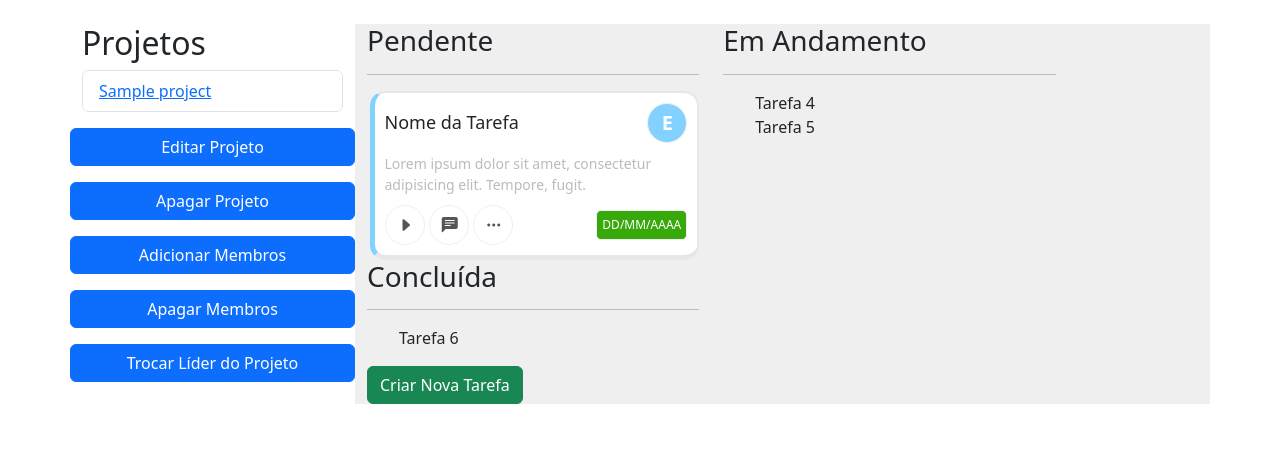
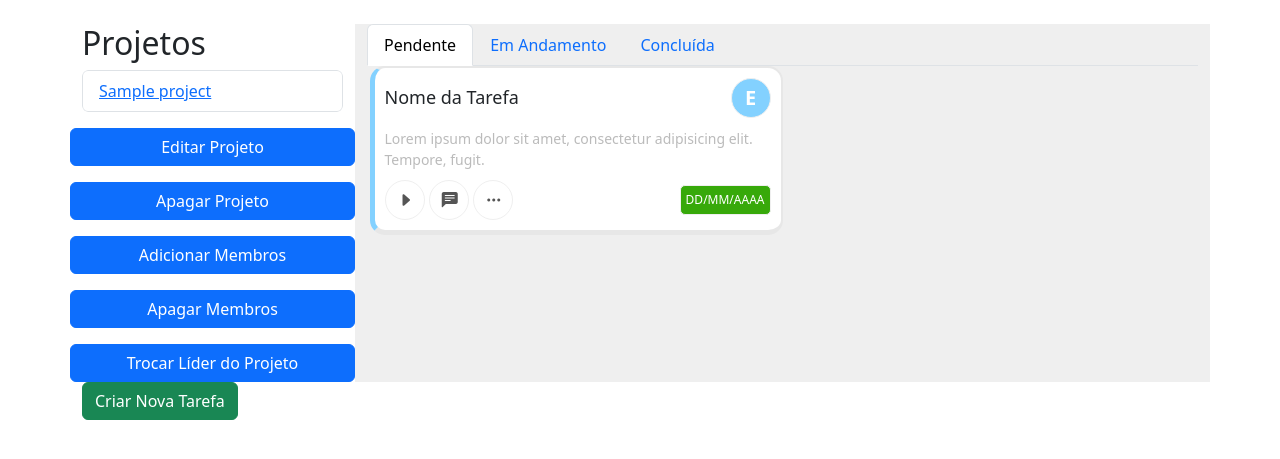
Before and after one commit to Altovisk09/Front-Dinamico-Projeto-Final, a Node server app: page /projects/600000000000000000000001 in a window 1280 px wide. Shown: the part 56-515 px from the top of the page. Run offline with Node 20, Linux system fonts and the light colour scheme; a user stored in the database is signed in; tables that the repository leaves empty hold one stand-in row (values such as "Sample post"); some libraries are stand-ins or nearby versions.

Commit message:
novo design para testes adotado

```diff
--- a/public/stylesheets/global.css
+++ b/public/stylesheets/global.css
@@ -7,6 +7,8 @@
 }
 main {
     background-color: #efefef;
+    width: 100%;
+    overflow-x: auto;
 }
 
 
--- a/src/views/userArea.ejs
+++ b/src/views/userArea.ejs
@@ -55,13 +55,21 @@
                 </div>
             </aside>
             <main class="col-md-9">
-                <div style="width: 100%; overflow-x: auto;">
-                    <div class="row">
-                        <!-- Coluna "Pendente" -->
-                        <div class="col-md-5">
-                            <h3>Pendente</h3>
-                            <hr>
-                            <!-- Lista de tarefas pendentes -->
+                <ul class="nav nav-tabs" id="myTabs" role="tablist">
+                    <li class="nav-item" role="presentation">
+                        <a class="nav-link active" id="pendente-tab" data-bs-toggle="tab" href="#pendente" role="tab" aria-controls="pendente" aria-selected="true">Pendente</a>
+                    </li>
+                    <li class="nav-item" role="presentation">
+                        <a class="nav-link" id="andamento-tab" data-bs-toggle="tab" href="#andamento" role="tab" aria-controls="andamento" aria-selected="false">Em Andamento</a>
+                    </li>
+                    <li class="nav-item" role="presentation">
+                        <a class="nav-link" id="concluida-tab" data-bs-toggle="tab" href="#concluida" role="tab" aria-controls="concluida" aria-selected="false">Concluída</a>
+                    </li>
+                </ul>
+                <div class="tab-content" id="myTabsContent">
+                    <div class="tab-pane fade show active" id="pendente" role="tabpanel" aria-labelledby="pendente-tab">
+
+                        <div class="col-md-6">
                         <div class="md-4" id="taskCard">
                             <div id="card-header">
                                 <h5 class="card-title">Nome da Tarefa</h5>
@@ -96,39 +104,24 @@
                             </div>
                             </div>
                         </div>
+                    </div>
+                    </div>
+                    <div class="tab-pane fade" id="andamento" role="tabpanel" aria-labelledby="andamento-tab">
+                        <!-- Lista de tarefas em andamento -->
 
-                        <!-- Coluna "Em Andamento" -->
-                        <div class="col-md-5">
-                            <h3>Em Andamento</h3>
-                            <hr>
-                            <!-- Lista de tarefas em andamento -->
-                            <ul>
-                                <li>Tarefa 4</li>
-                                <li>Tarefa 5</li>
-                            </ul>
                     </div>
+                    <div class="tab-pane fade" id="concluida" role="tabpanel" aria-labelledby="concluida-tab">
+                        <!-- Lista de tarefas concluídas -->
 
-                        <!-- Coluna "Concluída" -->
-                        <div class="col-md-5">
-                            <h3>Concluída</h3>
-                            <hr>
-                            <!-- Lista de tarefas concluídas -->
-                            <ul>
-                                <li>Tarefa 6</li>
-                            </ul>
                     </div>
                 </div>
                 <div class="d-flex justify-content-between">
-                        <button class="btn btn-success" data-bs-toggle="modal" data-bs-target="#createTask">Criar Nova
-                            Tarefa</button>
-                    </div>
+                    <button class="btn btn-success" data-bs-toggle="modal" data-bs-target="#createTask">Criar Nova Tarefa</button>
                 </div>
             </main>
         </div>
     </div>
-    <script src="https://cdn.jsdelivr.net/npm/bootstrap@5.3.2/dist/js/bootstrap.bundle.min.js"
-        integrity="sha384-C6RzsynM9kWDrMNeT87bh95OGNyZPhcTNXj1NW7RuBCsyN/o0jlpcV8Qyq46cDfL"
-        crossorigin="anonymous"></script>
+    <script src="https://cdn.jsdelivr.net/npm/bootstrap@5.3.2/dist/js/bootstrap.bundle.min.js" integrity="sha384-C6RzsynM9kWDrMNeT87bh95OGNyZPhcTNXj1NW7RuBCsyN/o0jlpcV8Qyq46cDfL" crossorigin="anonymous"></script>
     <script src="/javascript/styleButton.js"></script>
 </body>
 
```
Lines whose indentation alone changed are shown as unchanged.
